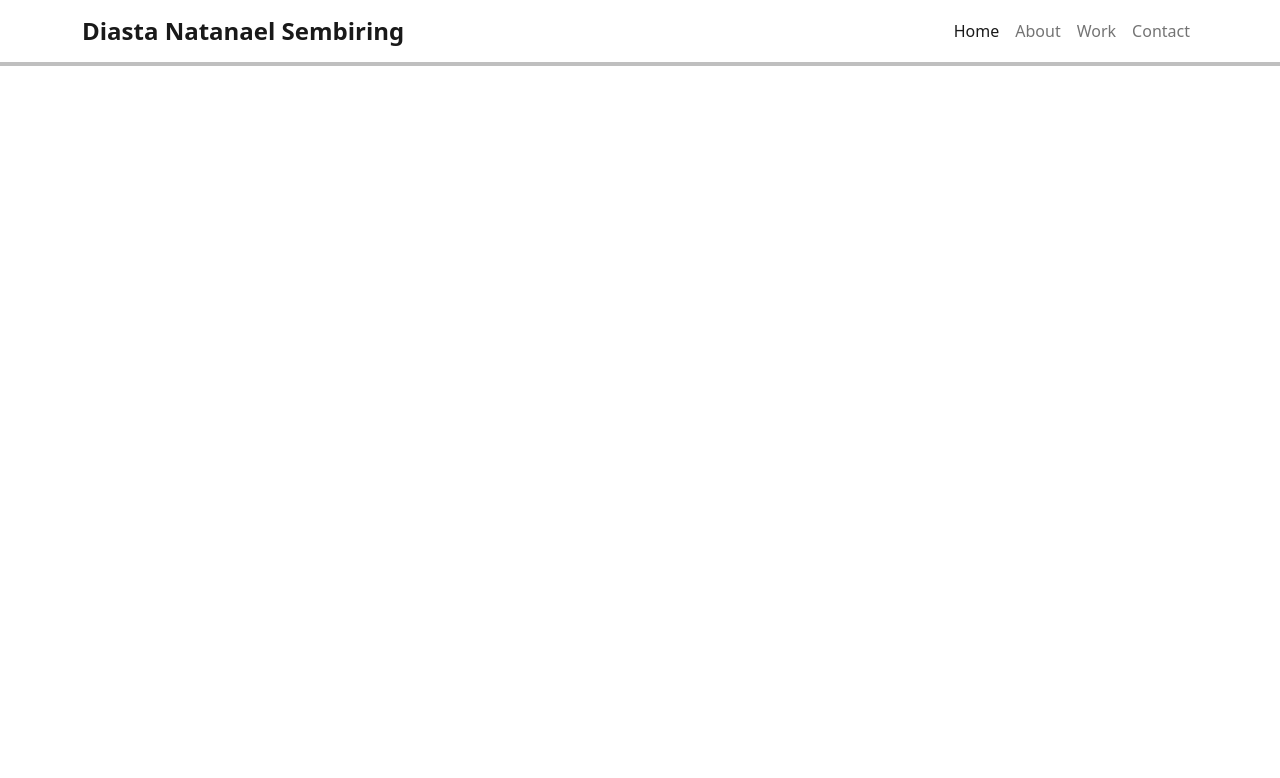
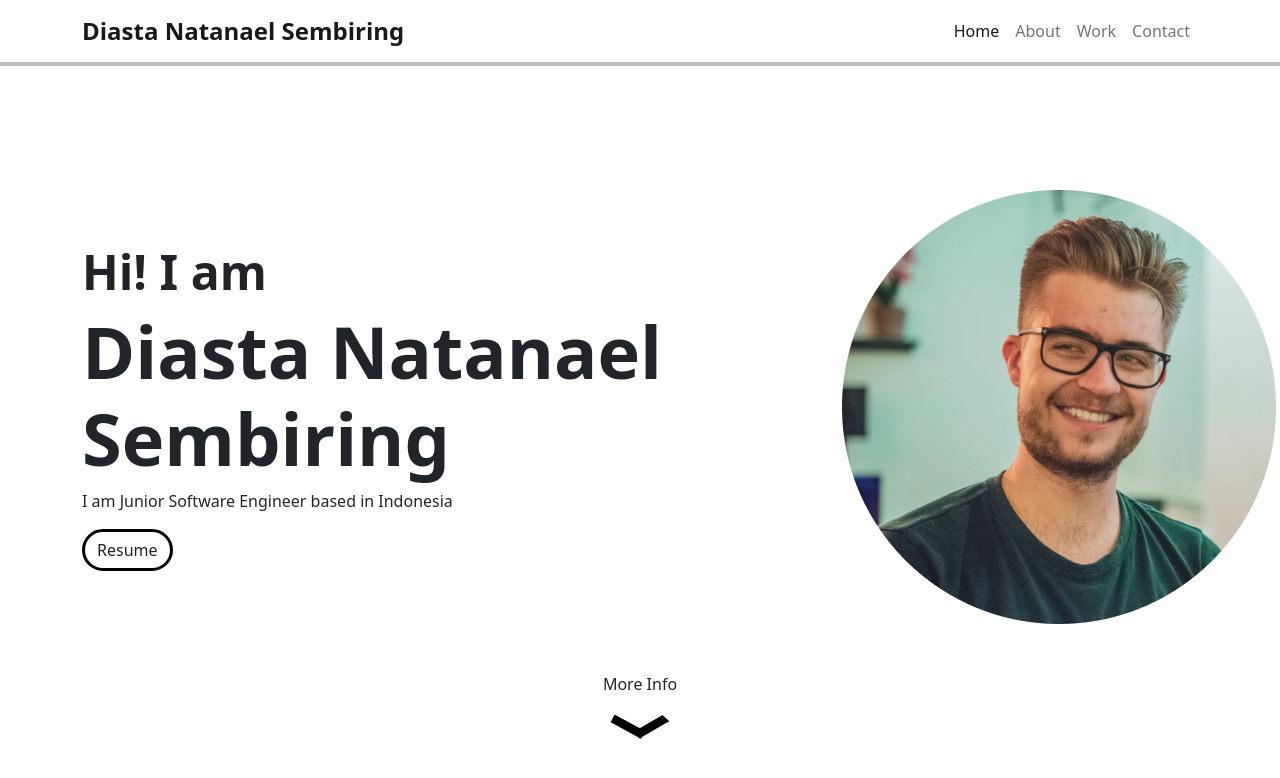
Before and after one commit to diastaSembiring/Portofolio, a plain HTML site: page index.html in a window 1280 px wide. Drawn offline with nearby package versions, Linux system fonts and the light colour scheme.

Commit message:
add home

```diff
--- a/index.html
+++ b/index.html
@@ -48,6 +48,23 @@
         </div>
       </div>
     </nav>
+    <section id="home" class="home container">
+      <div class="row d-flex align-items-center">
+        <div class="col-8">
+          <h3 class="fw-semibold">Hi! I am</h3>
+          <h1 class="fw-bold">Diasta Natanael Sembiring</h1>
+          <p>I am Junior Software Engineer based in Indonesia</p>
+          <a class="btn button" href="images/potrait.png" download>Resume</a>
+        </div>
+        <div class="col-4">
+          <img src="images/potrait.png" alt="Potrait" />
+        </div>
+      </div>
+      <div class="arrow w-100 d-flex align-items-center flex-column mt-5">
+        <a class="text-decoration-none text-dark" href="#about">More Info</a>
+        <img id="arrow" class="mt-2" src="images/arrow.svg" alt="arrow icon" />
+      </div>
+    </section>
     <script
       src="https://cdn.jsdelivr.net/npm/@popperjs/core@2.11.6/dist/umd/popper.min.js"
       integrity="sha384-oBqDVmMz9ATKxIep9tiCxS/Z9fNfEXiDAYTujMAeBAsjFuCZSmKbSSUnQlmh/jp3"
--- a/style.css
+++ b/style.css
@@ -1,4 +1,47 @@
+section {
+  padding-top: 128px;
+}
+
+.btn.button {
+  border: 3px solid black;
+  border-radius: 24px;
+}
+
+.btn.button:hover {
+  border: 3px solid black;
+  background-color: black;
+  color: white;
+}
+
 .navbar {
   background-color: white;
   box-shadow: 0 0 0 4px rgba(0, 0, 0, 0.25);
 }
+
+.home h1 {
+  font-size: 72px;
+}
+
+.home h3 {
+  font-size: 48px;
+}
+
+.home .arrow img {
+  width: 60px;
+}
+
+#arrow {
+  animation: 2s upDown infinite;
+}
+
+@keyframes upDown {
+  0% {
+    transform: translateY(0);
+  }
+  50% {
+    transform: translateY(10px);
+  }
+  100% {
+    transform: translateY(0);
+  }
+}
```
